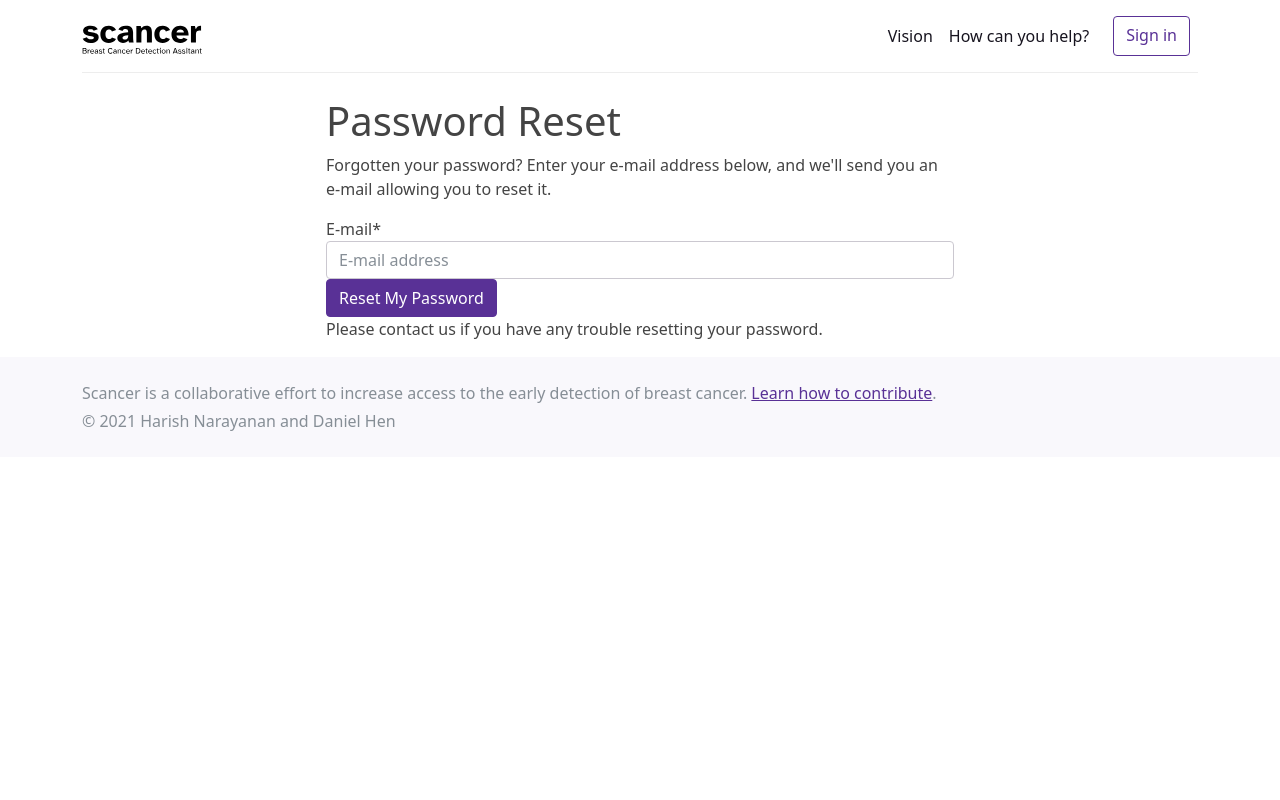
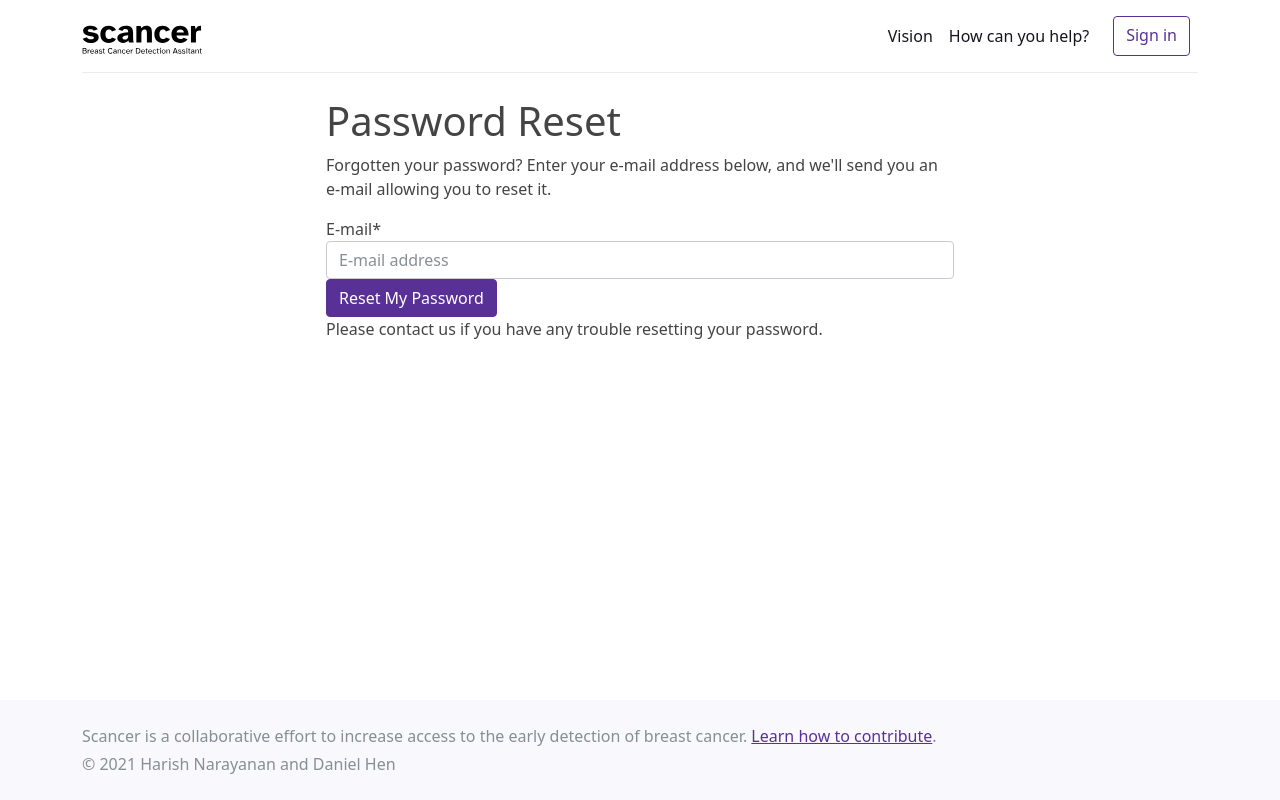
Before and after one commit to scancer-org/webapp, a Django app: page /accounts/password/reset/ in a window 1280 px wide. Run offline with Django 3.2, Linux system fonts and the light colour scheme; some libraries are stand-ins or nearby versions.

Commit message:
Make the footer sticky to the bottom of pages

```diff
--- a/scancer/templates/base.html
+++ b/scancer/templates/base.html
@@ -1,6 +1,6 @@
 {% load static i18n compress%}<!DOCTYPE html>
 
-<html lang="en">
+<html lang="en" class="h-100">
 
   <head>
     <meta charset="utf-8">
@@ -19,7 +19,7 @@
     {% endblock inline_css %}
   </head>
 
-  <body>
+  <body class="d-flex flex-column h-100">
     {% block messages %}
     {% if messages %}
     {% for message in messages %}
@@ -51,7 +51,7 @@
     {% endblock content %}
 
     {% block footer %}
-    <footer class="text-muted py-4 bg-light">
+    <footer class="mt-auto py-4 bg-light text-muted">
       <div class="container">
         <p class="mb-1">Scancer is a collaborative effort to increase access to the early detection of breast cancer. <a href="{% url 'contribute' %}">Learn how to contribute</a>.</p>
         <p class="mb-0">&copy; 2021 Harish Narayanan and Daniel Hen</p>
```
